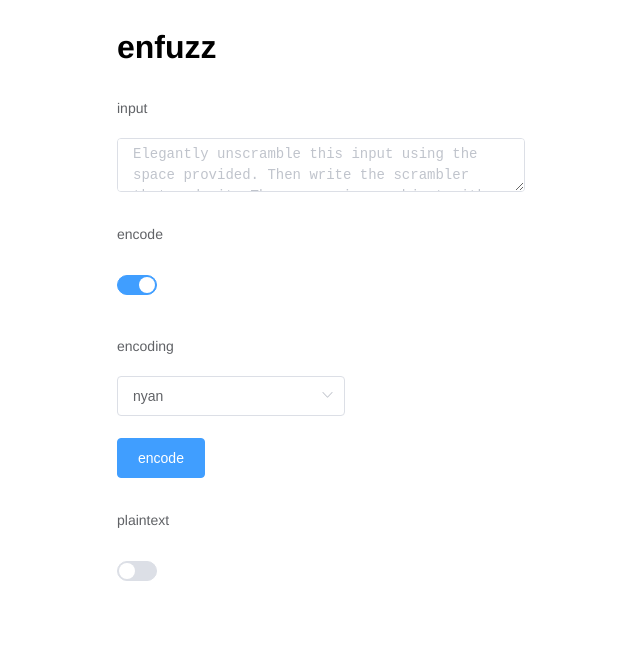
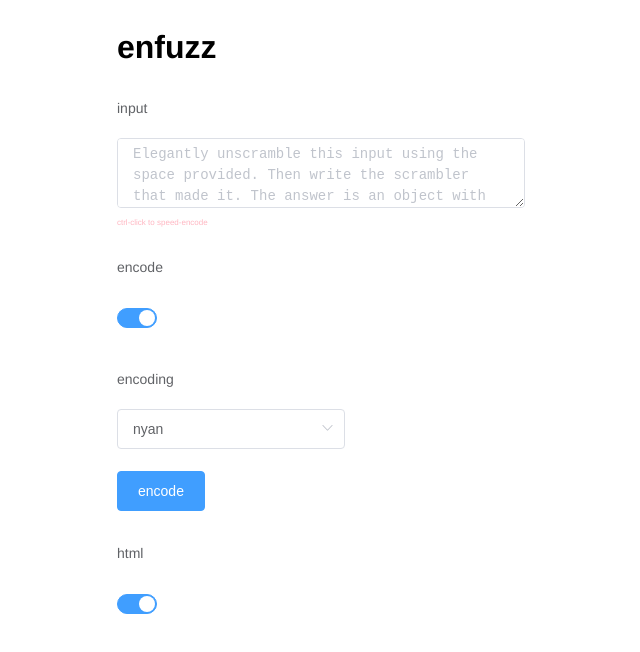
Before and after one commit to tessaSAC/enfuzz, a Vue app: page / in a window 1280 px wide. Shown: the top 652 px of the page, without its empty margins (319-959 px from the left). Built offline with nearby package versions, Linux system fonts and the light colour scheme.

Commit message:
add keyboard shortcut, increase input field size, and change default display to html

```diff
--- a/src/App.vue
+++ b/src/App.vue
@@ -13,8 +13,10 @@
         type="textarea"
         :placeholder="placeholder"
         v-model="form.input"
+        @keyup.ctrl.enter.native="translate"
       />
     </el-form-item>
+    <p class="tip">ctrl-click to speed-{{ directionLabel }}</p>
 
 
     <el-form-item :label="directionLabel">
@@ -88,7 +90,7 @@ export default {
 
       // Result:
       output: '',
-      whichOutput: false,
+      whichOutput: true,
 
     }
   },
@@ -202,6 +204,17 @@ export default {
   overflow-wrap: break-word;
 }
 
+.App >>> .el-textarea__inner {
+  height: 5em;
+}
+
+.tip {
+  position: relative;
+  top: -1.5em;
+  color: lightpink;
+  font-size: 0.5em;
+}
+
 .pleb {
   font-family: monospace
 }
```
Also changed, not shown: 11 other files (tests, documents, lock files or other folders).
